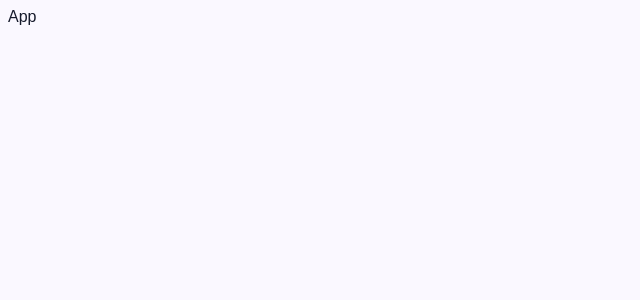
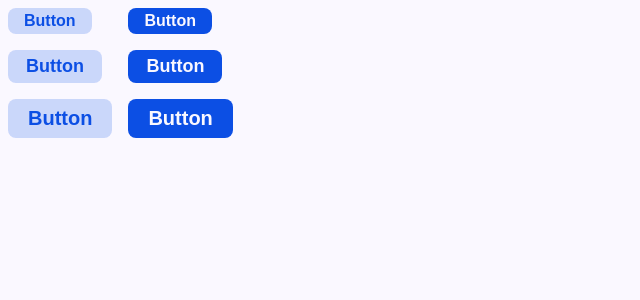
Before and after one commit to TheOmer77/omer-ui-old, a React (Vite) app: page / in a window 1280 px wide. Shown: the top 300 px of the page, without its empty margins (0-640 px from the left). Built offline with nearby package versions, Linux system fonts and the light colour scheme.

Commit message:
Add Button component

```diff
--- a/src/App.tsx
+++ b/src/App.tsx
@@ -1,3 +1,48 @@
-const App = () => <div>App</div>;
+import Button from './components/Button';
+
+const App = () => (
+  <div>
+    <div style={{ display: 'flex', flexDirection: 'row', gap: '1rem' }}>
+      <div
+        style={{
+          display: 'flex',
+          flexDirection: 'column',
+          justifyContent: 'flex-start',
+          alignItems: 'flex-start',
+          gap: '1rem',
+        }}
+      >
+        <Button variant='tonal' size='small'>
+          Button
+        </Button>
+        <Button variant='tonal' size='medium'>
+          Button
+        </Button>
+        <Button variant='tonal' size='large'>
+          Button
+        </Button>
+      </div>
+      <div
+        style={{
+          display: 'flex',
+          flexDirection: 'column',
+          justifyContent: 'flex-start',
+          alignItems: 'flex-start',
+          gap: '1rem',
+        }}
+      >
+        <Button variant='filled' size='small'>
+          Button
+        </Button>
+        <Button variant='filled' size='medium'>
+          Button
+        </Button>
+        <Button variant='filled' size='large'>
+          Button
+        </Button>
+      </div>
+    </div>
+  </div>
+);
 
 export default App;
--- /dev/null
+++ b/src/components/Button/index.module.css
@@ -0,0 +1,95 @@
+/* ROOT CLASS */
+.button-root {
+  border-radius: 0.5rem; /* 8px */
+  border: none;
+  font-weight: 600;
+  font-family: var(--md-sys-typescale-body-large-font-family-name);
+
+  transition-property: color, background-color;
+  transition-duration: 150ms;
+  transition-timing-function: cubic-bezier(0.4, 0, 0.2, 1);
+}
+.button-root:focus-visible {
+  outline: none;
+}
+.button-root:active {
+  transition-duration: 25ms;
+}
+
+/* VARIANTS */
+.button-root.button-tonal {
+  background-color: rgba(var(--md-ref-palette-primary40), 0.2);
+  color: rgb(var(--md-ref-palette-primary40));
+}
+.button-root.button-tonal:focus-visible {
+  background-color: rgba(var(--md-ref-palette-primary40), 0.3);
+}
+.button-root.button-tonal:active {
+  background-color: rgba(var(--md-ref-palette-primary40), 0.4);
+}
+
+.button-root.button-filled {
+  background-color: rgb(var(--md-ref-palette-primary40));
+  color: rgb(var(--md-ref-palette-primary98));
+}
+.button-root.button-filled:focus-visible {
+  background-color: rgb(var(--md-ref-palette-primary50));
+}
+.button-root.button-filled:active {
+  background-color: rgb(var(--md-ref-palette-primary30));
+}
+
+@media (hover: hover) {
+  .button-root.button-tonal:hover:not(:active) {
+    background-color: rgba(var(--md-ref-palette-primary40), 0.3);
+  }
+  .button-root.button-filled:hover:not(:active) {
+    background-color: rgb(var(--md-ref-palette-primary50));
+  }
+}
+
+@media (prefers-color-scheme: dark) {
+  .button-root.button-tonal {
+    background-color: rgba(var(--md-ref-palette-primary80), 0.2);
+    color: rgb(var(--md-ref-palette-primary80));
+  }
+  .button-root.button-tonal:focus-visible {
+    background-color: rgba(var(--md-ref-palette-primary80), 0.3);
+  }
+  .button-root.button-tonal:active {
+    background-color: rgba(var(--md-ref-palette-primary80), 0.4);
+  }
+
+  .button-root.button-filled {
+    background-color: rgb(var(--md-ref-palette-primary80));
+    color: rgb(var(--md-ref-palette-primary10));
+  }
+  .button-root.button-filled:focus-visible {
+    background-color: rgb(var(--md-ref-palette-primary90));
+  }
+  .button-root.button-filled:active {
+    background-color: rgb(var(--md-ref-palette-primary70));
+  }
+}
+@media (hover: hover) and (prefers-color-scheme: dark) {
+  .button-root.button-tonal:hover:not(:active) {
+    background-color: rgba(var(--md-ref-palette-primary80), 0.3);
+  }
+  .button-root.button-filled:hover:not(:active) {
+    background-color: rgb(var(--md-ref-palette-primary90));
+  }
+}
+
+/* SIZES */
+.button-root.button-small {
+  padding: 0.25rem 1rem;
+  font-size: 1rem;
+}
+.button-root.button-medium {
+  padding: 0.375rem 1.125rem;
+  font-size: 1.125rem;
+}
+.button-root.button-large {
+  padding: 0.5rem 1.25rem;
+  font-size: 1.25rem;
+}
--- /dev/null
+++ b/src/components/Button/index.tsx
@@ -0,0 +1,38 @@
+import { ButtonHTMLAttributes, DetailedHTMLProps } from 'react';
+import classNames from 'classnames';
+
+import classes from './index.module.css';
+
+interface ButtonProps
+  extends DetailedHTMLProps<
+    ButtonHTMLAttributes<HTMLButtonElement>,
+    HTMLButtonElement
+  > {
+  variant?: 'tonal' | 'filled';
+  size?: 'small' | 'medium' | 'large';
+}
+
+const Button = ({
+  variant = 'tonal',
+  size = 'medium',
+  ...props
+}: ButtonProps) => {
+  return (
+    <button
+      className={classNames(
+        classes['button-root'],
+        variant === 'filled'
+          ? classes['button-filled']
+          : classes['button-tonal'],
+        size === 'small'
+          ? classes['button-small']
+          : size === 'large'
+          ? classes['button-large']
+          : classes['button-medium']
+      )}
+      {...props}
+    />
+  );
+};
+
+export default Button;
```
Also changed, not shown: src/components/Button/index.module.css.d.ts (added, +9 -0 lines).
